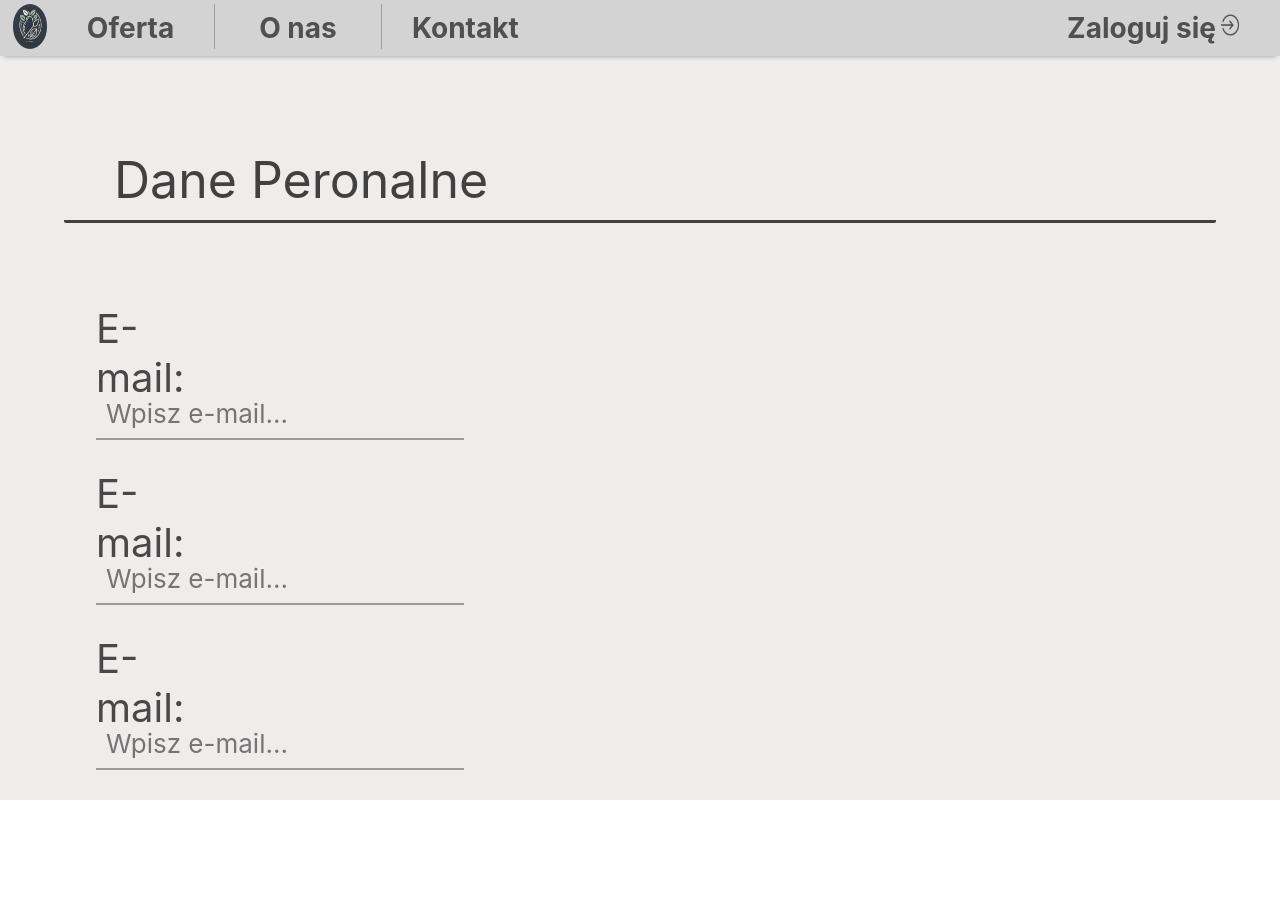
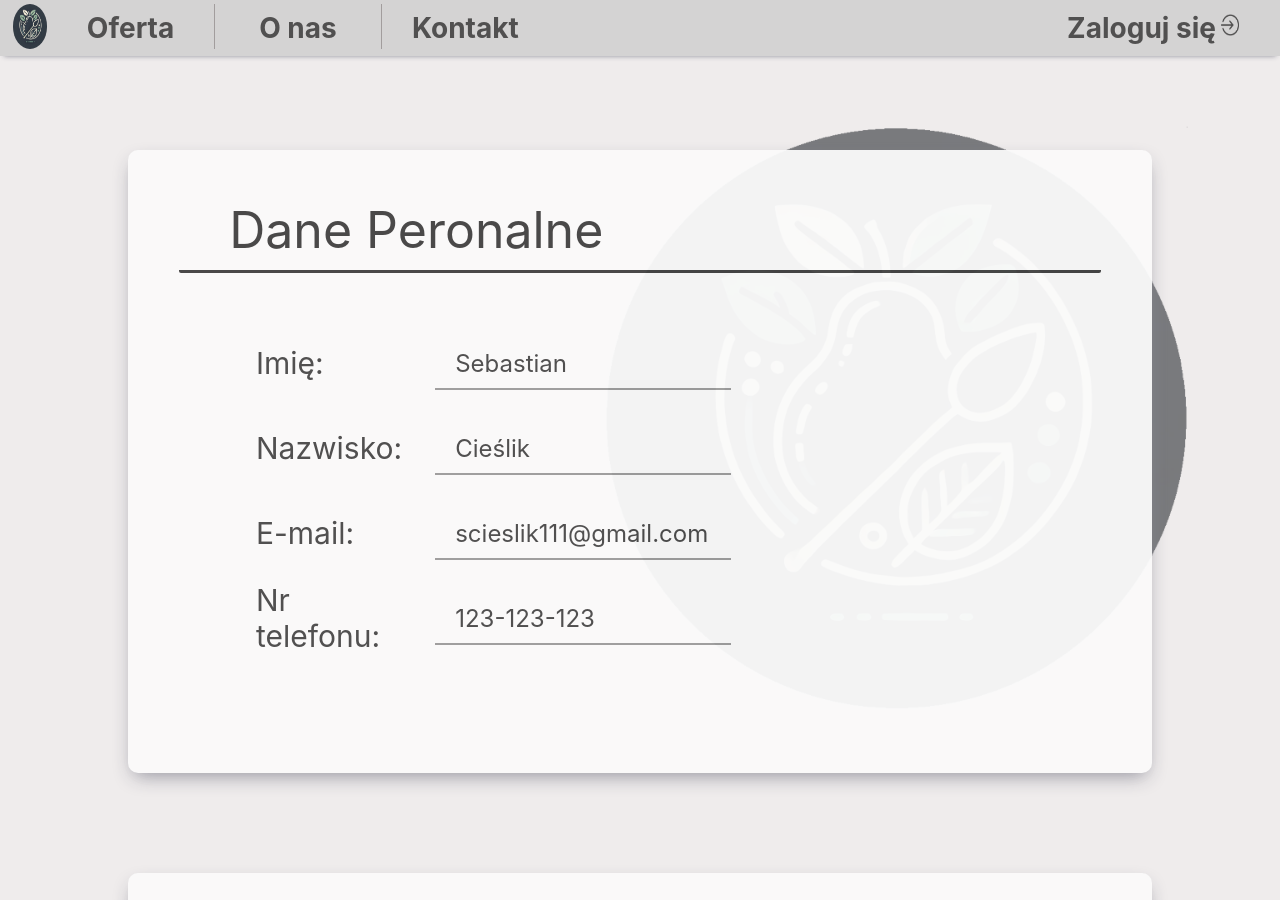
Before and after one commit to SebastianCieslik245787/Dietetyk_plus, a React (Vite) app: page /user-settings in a window 1280 px wide. Before the commit the page ends 800 px from the top, so only its background shows below. Built offline with nearby package versions, Linux system fonts and the light colour scheme.

Commit message:
[WIP] User Settings

```diff
--- a/src/assets/elements/user_settings/UserSettingsInput.jsx
+++ b/src/assets/elements/user_settings/UserSettingsInput.jsx
@@ -1,9 +1,18 @@
-const UserSettings = ({id, label, placeHolder}) => {
+const UserSettings = ({id, label, placeHolder, setFormData, value, type, readOnly = true}) => {
+    const handleChange = (e) => {
+        const { id, value } = e.target;
+        setFormData(prev => ({
+            ...prev,
+            [id]: value,
+        }));
+    };
+
     return (
         <div className="user-settings-input-container">
-            <label className="user-settings-input-label">{label}</label>
-            <input type="text" className="user-settings-input" placeholder={placeHolder} id={id}/>
+            <div className="user-settings-input-label">{label}</div>
+            <input className="user-settings-input" placeholder={placeHolder} value={value} type={type} id={id} onChange={handleChange} readOnly={readOnly}/>
         </div>
     );
 };
+
 export default UserSettings;
--- a/src/assets/elements/user_settings/UserSettingsLabel.jsx
+++ b/src/assets/elements/user_settings/UserSettingsLabel.jsx
@@ -1,4 +1,6 @@
 const UserSettingsInput = ({label}) => {
+
+
     return(
         <div className="user-settings-label">
            <p className="user-settings-label-text">
--- a/src/pages/UserSettings.jsx
+++ b/src/pages/UserSettings.jsx
@@ -2,8 +2,30 @@ import NavigationBar from "../assets/elements/NavigationBar.jsx";
 import "../style/UserSettings.css"
 import UserSettingsInput from "../assets/elements/user_settings/UserSettingsInput.jsx";
 import UserSettingsLabel from "../assets/elements/user_settings/UserSettingsLabel.jsx";
+import {useEffect, useState} from "react";
+
+const initialData = {
+    userName: "Sebastian",
+    userSurname: "Cieślik",
+    userEmail: "scieslik111@gmail.com",
+    userPhone: "123-123-123"
+};
 
 export function UserSettings() {
+    const [userPasswordData, setUserPasswordData] = useState({
+        userPassword: "",
+        userConfirmPassword: "",
+        userNewPassword: "",
+    })
+
+    const [userPersonalData, setUserPersonalData] = useState(initialData);
+    const [isModifiedPersonalData, setIsModifiedPersonalData] = useState(false);
+
+    useEffect(() => {
+        const dataChanged = JSON.stringify(userPersonalData) !== JSON.stringify(initialData);
+        setIsModifiedPersonalData(dataChanged);
+    }, [userPersonalData]);
+
     return (
         <>
             <NavigationBar/>
@@ -13,22 +35,80 @@ export function UserSettings() {
                         label="Dane Peronalne"
                     />
                     <UserSettingsInput
-                    id="userEmail"
-                    placeHolder="Wpisz e-mail..."
-                    label="E-mail:"
+                        id="userName"
+                        label="Imię:"
+                        value={userPersonalData.userName}
+                        setFormData={setUserPersonalData}
+                        type="text"
+                    />
+                    <UserSettingsInput
+                        id="userSurname"
+                        placeHolder=""
+                        label="Nazwisko:"
+                        value={userPersonalData.userSurname}
+                        setFormData={setUserPersonalData}
+                        type="text"
                     />
                     <UserSettingsInput
                         id="userEmail"
                         placeHolder="Wpisz e-mail..."
                         label="E-mail:"
+                        value={userPersonalData.userEmail}
+                        setFormData={setUserPersonalData}
+                        type="text"
+                        readOnly={false}
                     />
                     <UserSettingsInput
-                        id="userEmail"
-                        placeHolder="Wpisz e-mail..."
-                        label="E-mail:"
+                        id="userPhone"
+                        placeHolder="Wpisz nr telefonu..."
+                        label="Nr telefonu:"
+                        value={userPersonalData.userPhone}
+                        setFormData={setUserPersonalData}
+                        type="text"
+                        readOnly={false}
                     />
+                    <div className={`user-settings-save-button ${isModifiedPersonalData ? "user-settings-save-button-active" : ""}`}>
+                        Zapisz
+                    </div>
+                </div>
+                <div className="user-settings-personal-data">
+                    <UserSettingsLabel
+                        label="Zmiana hasła"
+                    />
+                    <UserSettingsInput
+                        id="userPassword"
+                        label="Hasło:"
+                        placeHolder="Wpisz aktualne hasło..."
+                        value={userPasswordData.userPassword}
+                        setFormData={setUserPasswordData}
+                        type="password"
+                        readOnly={false}
+                    />
+                    <UserSettingsInput
+                        id="userConfirmPassword"
+                        placeHolder="Potwierdź hasło..."
+                        label="Potwierdz hasło:"
+                        value={userPasswordData.userConfirmPassword}
+                        setFormData={setUserPasswordData}
+                        type="password"
+                        readOnly={false}
+                    />
+                    <UserSettingsInput
+                        id="userNewPassword"
+                        placeHolder="Wpisz nowe hasło..."
+                        label="Nowe hasło:"
+                        value={userPasswordData.userNewPassword}
+                        setFormData={setUserPasswordData}
+                        type="password"
+                        readOnly={false}
+                    />
+                    <div className={`user-settings-save-button user-settings-save-button-active`}>
+                        Zapisz
+                    </div>
                 </div>
             </div>
         </>
     );
-} export default UserSettings;
+}
+
+export default UserSettings;
--- a/src/style/UserSettings.css
+++ b/src/style/UserSettings.css
@@ -1,36 +1,46 @@
 .user-settings-container{
     width: 100%;
     min-height: 100vh;
-    background-color: #EFECEC;
+    background-image: url("../images/background_with_logo.png");
+    background-repeat: no-repeat;
+    background-position: center;
+    background-size: cover;
     position: relative;
+    overflow: hidden auto;
+    padding-bottom: 100px;
 }
 
 .user-settings-personal-data{
     float: left;
-    width: 100%;
+    width: 80%;
     height: auto;
-    margin-top: 150px;
+    margin: 150px 10% -50px 10%;
+    padding: 50px 0;
+    background-color: #fafafa;
+    border-radius: 10px;
+    box-shadow: 0 8px 20px -6px rgb(137, 137, 149);
+    opacity: 95%;
 }
 
 .user-settings-input-container{
     position: relative;
     padding: 15px 0 0;
-    width: 40%;
-    margin: 50px 52.5% 0 7.5%;
-    height: 100px;
+    width: 50%;
+    margin: 20px 47.5% 0 12.5%;
+    height: 50px;
     float: left;
 }
 
 .user-settings-input{
-    width: 70%;
+    width: 50%;
     height: 50px;
-    font-size: 1.3rem;
+    font-size: 1.2rem;
     border: 0;
     border-bottom: 2px solid #9b9b9b;
     background-color: transparent;
     color: #484848;
     float: left;
-    padding-left: 10px;
+    padding: 0 20px;
 }
 
 .user-settings-input:focus{
@@ -45,15 +55,15 @@
 }
 
 .user-settings-input-label{
-    width: 25%;
+    width: 30%;
     display: flex;
     justify-content: left;
     align-items: center;
     float: left;
-    font-size: 2rem;
+    font-size: 1.5rem;
     margin-right: 5%;
     color: #484848;
-    height: 70px;
+    height: 50px;
 }
 
 .user-settings-label{
@@ -72,3 +82,32 @@
     font-size: 2.5rem;
     float: left;
 }
+
+.user-settings-save-button{
+    width: 200px;
+    background-color: #64AD56;
+    border-radius: 30px;
+    box-shadow: 0 8px 10px -6px rgb(137, 137, 149);
+    float: right;
+    margin: 30px 5% 0 auto;
+    height: 50px;
+    display: flex;
+    justify-content: center;
+    color: #343232;
+    font-size: 1.2rem;
+    font-weight: bold;
+    align-items: center;
+    transition: 0.3s;
+    opacity: 0;
+    cursor: default;
+}
+
+.user-settings-save-button-active:hover{
+    box-shadow: 0 8px 20px -2px rgb(137, 137, 149);
+    background-color: #49853c;
+    cursor: pointer;
+}
+
+.user-settings-save-button-active{
+    opacity: 100%;
+}
```
Also changed, not shown: src/images/background_with_logo.png (added), src/scripts/sendData/sendRegisterData.js (renamed from src/scripts/sendRegisterData.js).
